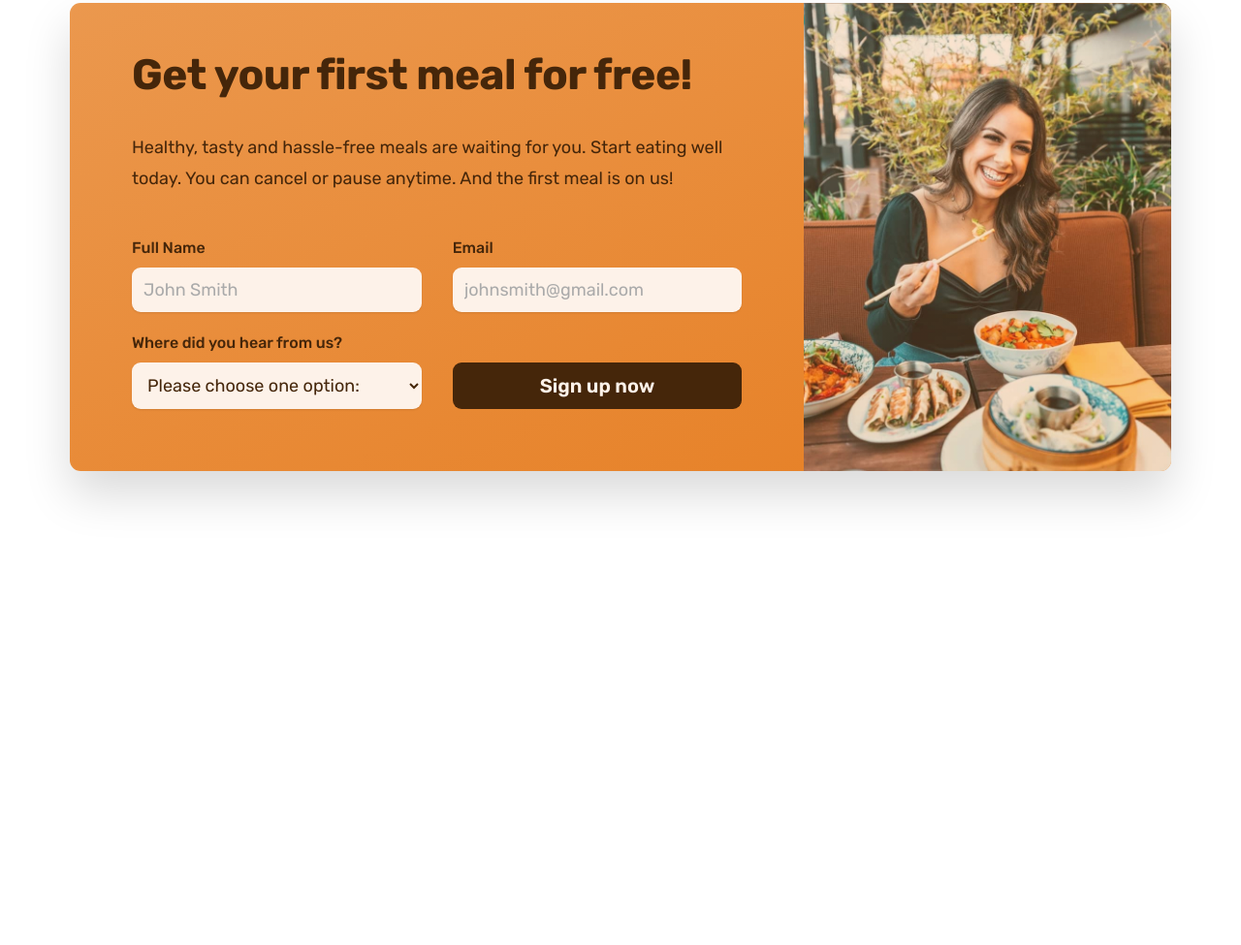
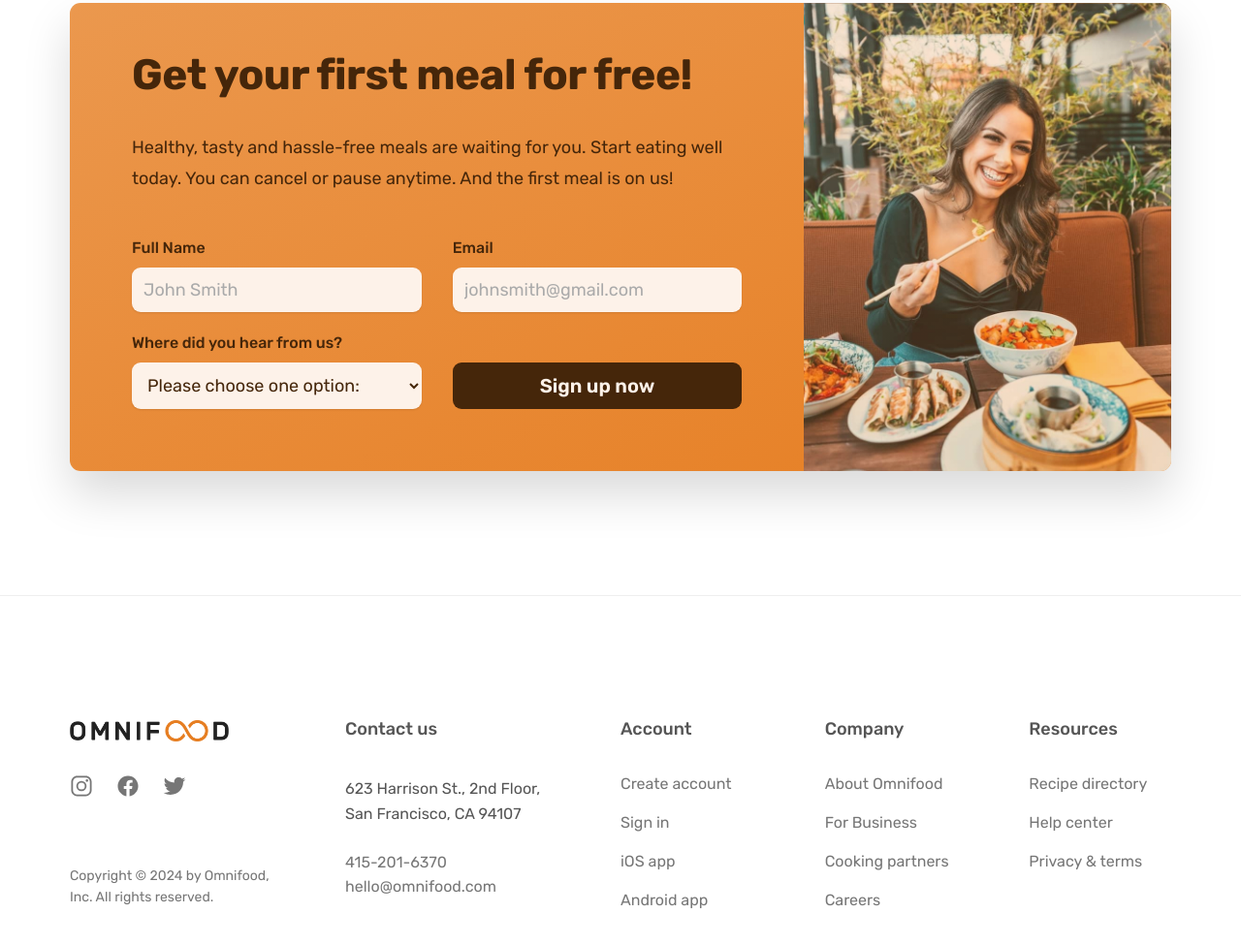
Before and after one commit to ashutosh-naik/omnifood, a plain HTML site: page index.html in a window 1280 px wide. Shown: the part 6001-6976 px from the top of the page at 97% size. Drawn offline with nearby package versions, Linux system fonts and the light colour scheme.

Commit message:
Desktop version done

```diff
--- a/css/style.css
+++ b/css/style.css
@@ -535,3 +535,80 @@
   outline: none;
   box-shadow: 0 0 0 0.8rem rgba(253, 242, 233, 0.5);
 }
+
+/***************/
+/* FOOTER */
+/***************/
+
+.footer {
+  border-top: 1px solid #eee;
+  padding: 12.8rem 0;
+}
+
+.grid--footer {
+  grid-template-columns: 1.5fr 1.5fr 1fr 1fr 1fr;
+}
+
+.logo-col {
+  display: flex;
+  flex-direction: column;
+}
+
+.footer-logo {
+  display: block;
+  margin-bottom: 3.2rem;
+}
+
+.social-links {
+  list-style: none;
+  display: flex;
+  gap: 2.4rem;
+}
+
+.social-icon {
+  height: 2.4rem;
+  width: 2.4rem;
+}
+
+.copyright {
+  font-size: 1.4rem;
+  line-height: 1.6;
+  color: #767676;
+  margin-top: auto;
+}
+
+.footer-heading {
+  font-size: 1.8rem;
+  font-weight: 500;
+  margin-bottom: 4rem;
+}
+
+.contacts {
+  font-style: normal;
+  font-size: 1.6rem;
+  line-height: 1.6;
+}
+
+.address {
+  margin-bottom: 2.4rem;
+}
+
+.footer-nav {
+  list-style: none;
+  display: flex;
+  flex-direction: column;
+  gap: 2.4rem;
+}
+
+.footer-link:link,
+.footer-link:visited {
+  text-decoration: none;
+  font-size: 1.6rem;
+  color: #767676;
+  transition: all 0.3s;
+}
+
+.footer-link:hover,
+.footer-link:active {
+  color: #555;
+}
--- a/index.html
+++ b/index.html
@@ -601,11 +601,73 @@
 
     <footer class="footer">
       <div class="container grid grid--footer">
-        <div class="logo-col"></div>
-        <div class="address-col"></div>
-        <nav class="nav-col"></nav>
-        <nav class="nav-col"></nav>
-        <nav class="nav-col"></nav>
+        <div class="logo-col">
+          <a class="footer-logo" href="#"
+            ><img class="logo" src="img/omnifood-logo.png" alt="omnifood logo"
+          /></a>
+          <ul class="social-links">
+            <li>
+              <a class="footer-link" href="#">
+                <ion-icon class="social-icon" name="logo-instagram"></ion-icon>
+              </a>
+            </li>
+            <li>
+              <a class="footer-link" href="#">
+                <ion-icon class="social-icon" name="logo-facebook"></ion-icon>
+              </a>
+            </li>
+            <li>
+              <a class="footer-link" href="#">
+                <ion-icon class="social-icon" name="logo-twitter"></ion-icon>
+              </a>
+            </li>
+          </ul>
+          <p class="copyright">
+            Copyright &copy; <span class="year">2024</span> by Omnifood, Inc.
+            All rights reserved.
+          </p>
+        </div>
+        <div class="address-col">
+          <p class="footer-heading">Contact us</p>
+          <address class="contacts">
+            <p class="address">
+              623 Harrison St., 2nd Floor, San Francisco, CA 94107
+            </p>
+            <p>
+              <a class="footer-link" href="tel:415-201-6370">415-201-6370</a>
+              <br />
+              <a class="footer-link" href="mailto:hello@omnifood.com"
+                >hello@omnifood.com</a
+              >
+            </p>
+          </address>
+        </div>
+        <nav class="nav-col">
+          <p class="footer-heading">Account</p>
+          <ul class="footer-nav">
+            <li><a class="footer-link" href="#">Create account</a></li>
+            <li><a class="footer-link" href="#">Sign in</a></li>
+            <li><a class="footer-link" href="#">iOS app</a></li>
+            <li><a class="footer-link" href="#">Android app</a></li>
+          </ul>
+        </nav>
+        <nav class="nav-col">
+          <p class="footer-heading">Company</p>
+          <ul class="footer-nav">
+            <li><a class="footer-link" href="#">About Omnifood</a></li>
+            <li><a class="footer-link" href="#">For Business</a></li>
+            <li><a class="footer-link" href="#">Cooking partners</a></li>
+            <li><a class="footer-link" href="#">Careers</a></li>
+          </ul>
+        </nav>
+        <nav class="nav-col">
+          <p class="footer-heading">Resources</p>
+          <ul class="footer-nav">
+            <li><a class="footer-link" href="#">Recipe directory</a></li>
+            <li><a class="footer-link" href="#">Help center</a></li>
+            <li><a class="footer-link" href="#">Privacy &amp; terms</a></li>
+          </ul>
+        </nav>
       </div>
     </footer>
 
```
